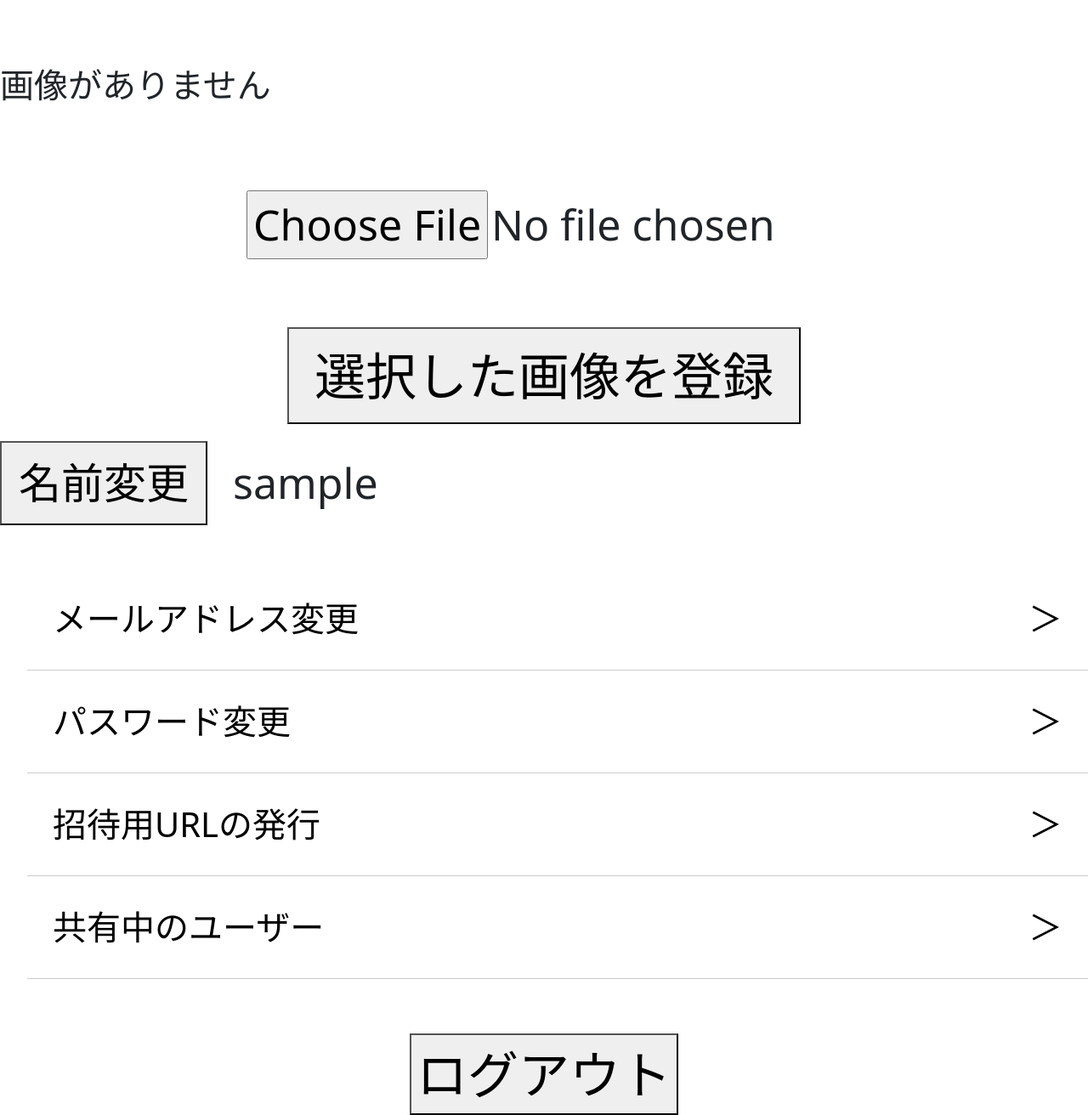
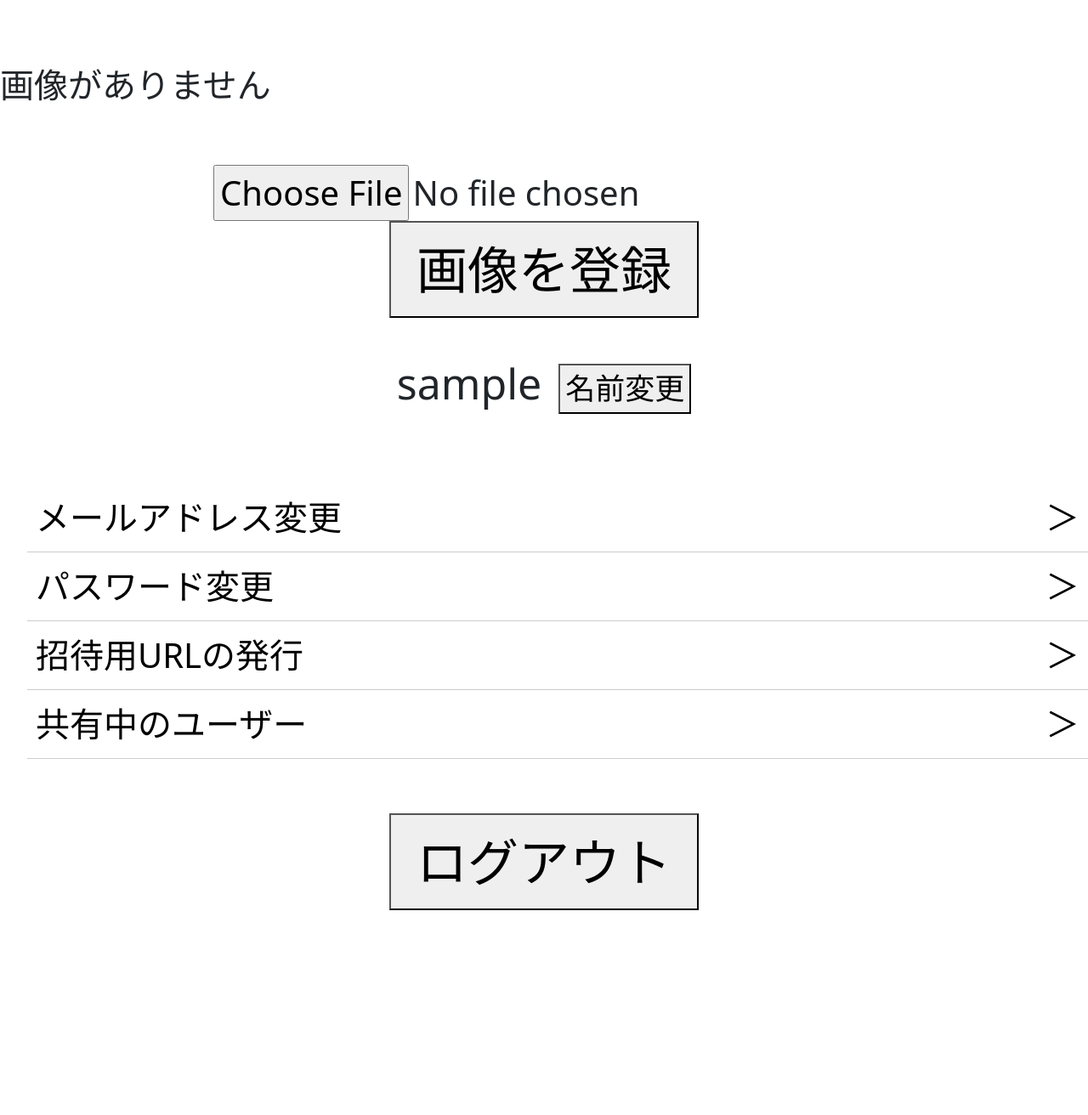
Before and after one commit to asami-mano/Cooking-Memory, a Django app: page /accounts/mypage/ in a window 1280 px wide. Shown: the part 94-1406 px from the top of the page at 85% size. After the commit the page ends 1165 px from the top, so only its background shows below. Run offline with Django 5.2, Linux system fonts and the light colour scheme; the visitor is signed in with stand-in values (Sample User, id 1).

Commit message:
初期マイページに戻す

```diff
--- a/cooking_memory/cooking_memory_app/login_view/templates/mypage.html
+++ b/cooking_memory/cooking_memory_app/login_view/templates/mypage.html
@@ -10,12 +10,11 @@
 <style>
   .main-content {
     margin-top: 100px; /* ヘッダーの高さ分だけ空ける */
-    {% comment %} max-width: 100%; {% endcomment %}
-    {% comment %} max-width: 1200px; /* 入力欄の幅を制限 */ {% endcomment %}
-    max-width: 100%;
-    {% comment %} margin-left: auto;
-    margin-right: auto;
-    padding: 0 20px; {% endcomment %}
+  }
+
+  h1 {
+    font-size: 60px;
+    text-align: center;
   }
 
   img{
@@ -35,44 +34,24 @@
     display: block;
     font-size: 60px;
   }
-  input[type="submit"],
-  .custom-button {
-    font-size: 50px;
-    padding: 10px 20px;
-    white-space: nowrap; /* 縦書き防止（折り返さない） */
+  input[type="submit"] {
+    font-size: 60px;
+    padding: 10px 30px;
   }
   .user-name {
     text-align: center;
-    margin-top: 20px;
-    font-size: 50px;
-    display: flex;
-    justify-content: left;
-    align-items: center;
-    gap: 30px; /* ボタンと名前の間のスペース */
-  }
-  .file-upload-container {
-    text-align: center;
-    font-size: 50px;
-    display: flex;
-    justify-content: left;
-    align-items: left;
-    gap: 20px;
-    margin-top: 30px;
-  }
-
-  input[type="file"] {
+    margin-top: 40px;
     font-size: 50px;
   }
-
   .mypage-list {
-    margin-top: 50px;
-    font-size: 4em;
+    margin-top: 80px;
+    font-size: 50px;
   }
   .mypage-item {
     display: flex;
     justify-content: space-between;
     align-items: center;
-    padding: 30px;
+    padding: 10px;
     border-bottom: 1px solid #ccc;
   }
   .menu-link,
@@ -87,9 +66,17 @@
     text-decoration: none;
   }
 
+  {% comment %} .menu-link {
+    display: inline-block;        /* 横幅と高さを指定できる行内要素に */
+    padding: 5px 5px;           /* 上下に px、左右に pxの余白 */
+    color: #333;                  /* 文字の色（#333はダークグレー） */
+    margin-top: 50px;             /* 上に50pxの余白（離す） */
+    } {% endcomment %}
+
 </style>
 
 <div class="main-content">
+  {% comment %} <h1>マイページ</h1> {% endcomment %}
   <!-- プロフィール画像 -->
   {% if user.image_url %}
     <div style="text-align: center;"><img src="{{ user.image_url.url }}" alt="プロフィール画像"></div>
@@ -97,19 +84,16 @@
     <p>画像がありません</p>
   {% endif %}
 
-  <!-- ファイル選択と登録ボタン -->
   <form method="post" enctype="multipart/form-data" action="{% url 'accounts:upload_profile_image' %}">
     {% csrf_token %}
-    <div class="file-upload-container">
-      <input type="file" name="image">
-    </div>
-    <button type="submit" class="custom-button" style="font-size: 60px;">選択した画像を登録</button>
+    <a style="font-size: 40px;"><input type="file" name="image"></a>
+    <button type="submit">画像を登録</button>
+    {% comment %} <button type="submit">登録</button> {% endcomment %}
   </form>
 
-  <!-- 名前変更ボタンと名前/ニックネーム -->
+  <!-- 名前/ニックネーム -->
   <div class="user-name">
-    <button class="custom-button" data-bs-toggle="modal" data-bs-target="#nameChangeModal">名前変更</button>
-    <span>{{ user.username }}</span>
+    {{ user.username }}<button data-bs-toggle="modal" data-bs-target="#nameChangeModal" style="font-size: 35px; margin-left:20px">名前変更</button>
   </div>
 
   <ul class="mypage-list">
@@ -134,7 +118,7 @@
   <!-- ログアウト -->
   <form method="post" action="{% url 'accounts:user_logout_2' %}">
     {% csrf_token %}
-    <button style="font-size: 60px;">ログアウト</button>
+    <button type="submit">ログアウト</button>
   </form>
 </div>
 
```
